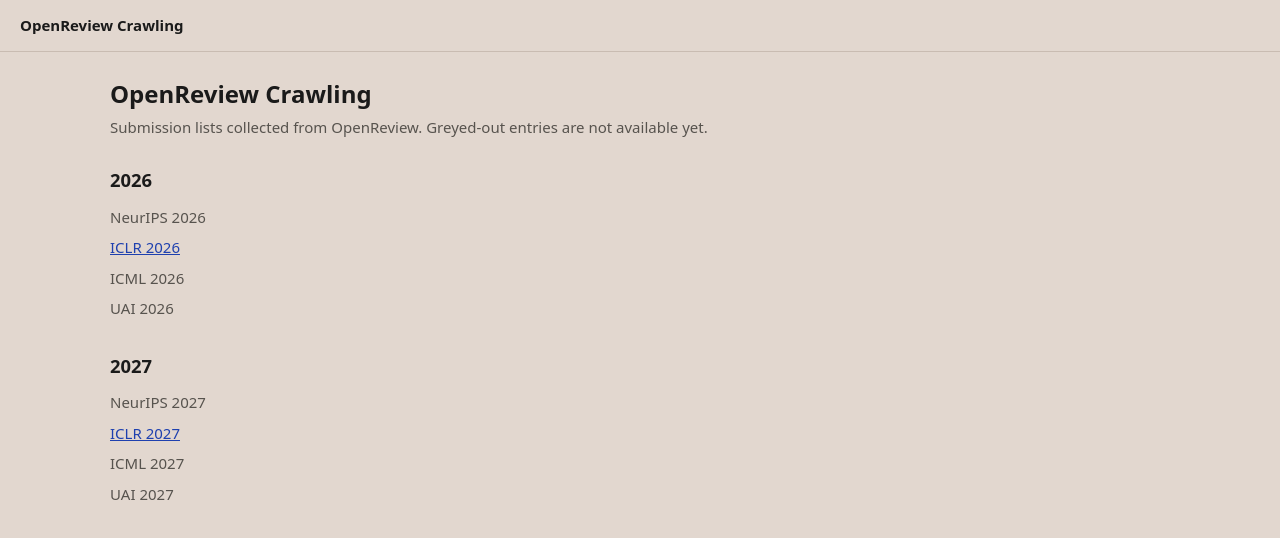
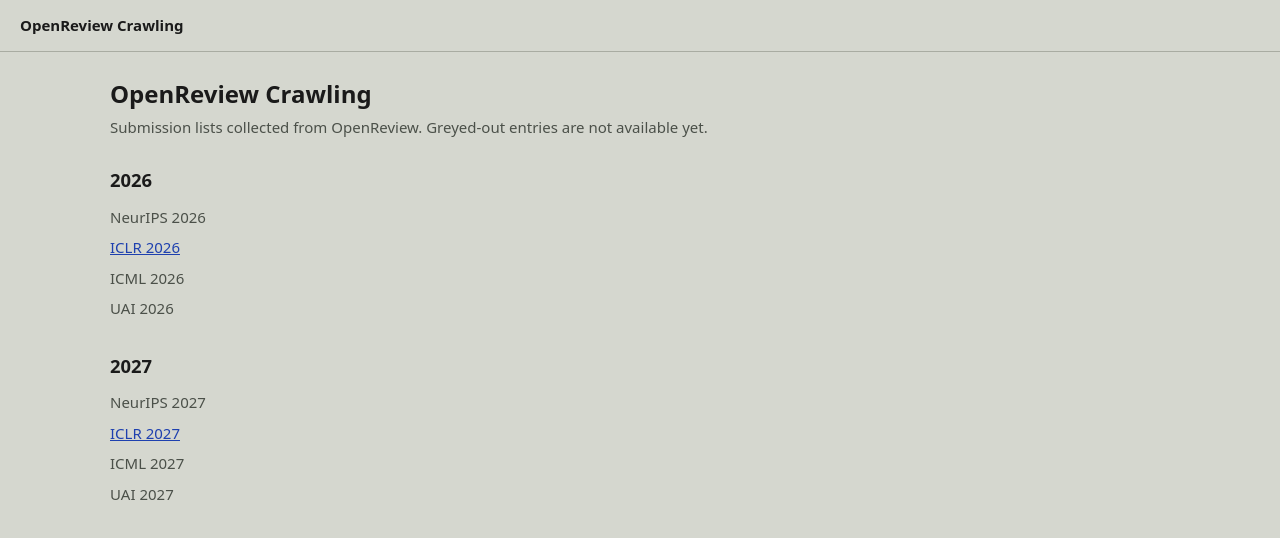
Before and after one commit to imkwony/openreview-crawling, a plain HTML site: page index.html in a window 1280 px wide. Drawn offline with Linux system fonts and the light colour scheme.

Commit message:
style: unify background to #D5D7CF (table header uses the same color)
Co-Authored-By: Claude Sonnet 5.5 <noreply@anthropic.com>

```diff
--- a/assets/table.css
+++ b/assets/table.css
@@ -1,7 +1,7 @@
 :root {
   color-scheme: light;
-  --bg: #E2D7CF; --fg: #1a1a1a; --muted: #57534e; --line: #c9bcb2; --accent: #1e40af;
-  --head: #d6c9bf;
+  --bg: #D5D7CF; --fg: #1a1a1a; --muted: #4b5049; --line: #a9aca2; --accent: #1e40af;
+  --head: var(--bg);
 }
 * { box-sizing: border-box; }
 body { margin: 0; background: var(--bg); color: var(--fg);
```
